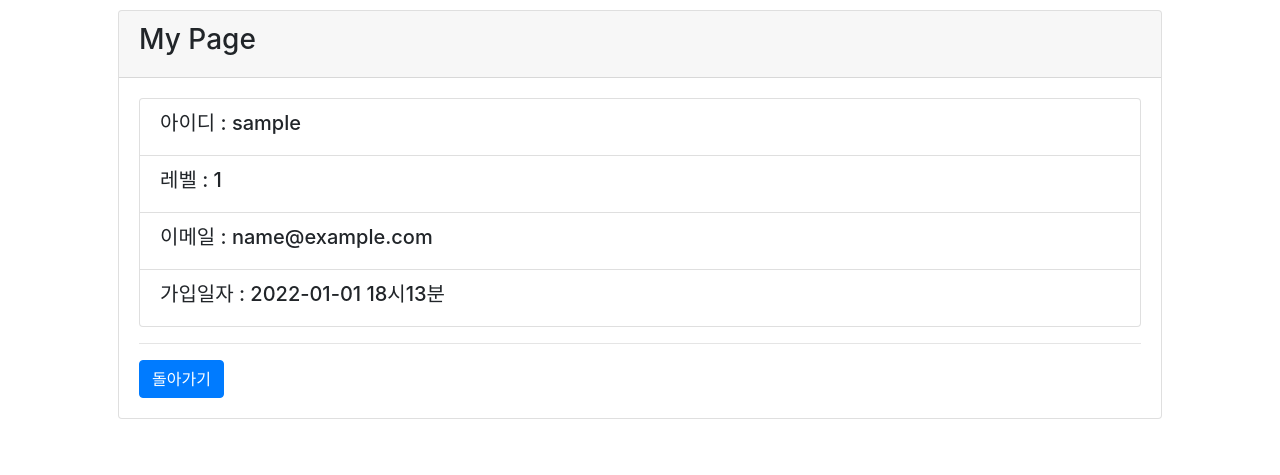
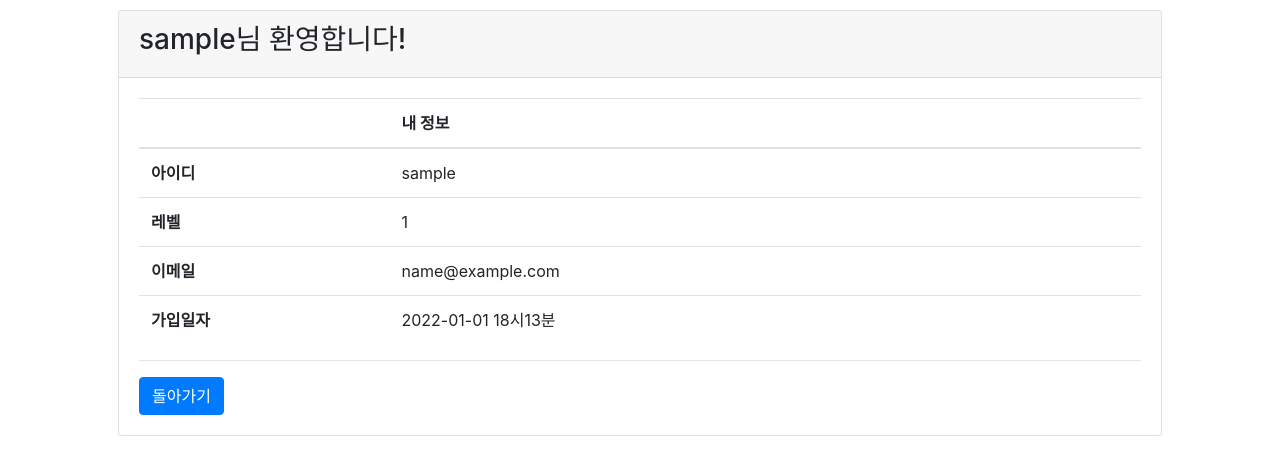
Before and after one commit to Mangbung2/Forensics_SNU, a Django app: page /bbs/mypage/ in a window 1280 px wide. Shown: the part 89-564 px from the top of the page. Run offline with Django 3.2, Linux system fonts and the light colour scheme; the visitor is signed in with stand-in values (Sample User, id 1); some libraries are stand-ins or nearby versions.

Commit message:
디자인수정

```diff
--- a/templates/bbs/mypage.html
+++ b/templates/bbs/mypage.html
@@ -7,15 +7,35 @@
     <div class="container px-4 px-lg-5" style="margin-top: 10px;">
         <div class="card">
             <div class="card-header">
-                <h3>My Page</h3>
+                <h3>{{user.username}}님 환영합니다!</h3>
             </div>
             <div class="card-body">
-              <ul class="list-group">
-                <li class="list-group-item"><h5>아이디 : {{user.username}}</h5></li>
-                <li class="list-group-item"><h5>레벨 : {{user.profile.level}}</h5></li>
-                <li class="list-group-item"><h5>이메일 : {{user.email}}</h5></li>
-                <li class="list-group-item"><h5>가입일자 : {{user.date_joined | date:'Y-m-d H시i분'}}</h5></li>
-              </ul>
+              <table class="table table-hover">
+                <thead>
+                  <tr>
+                    <th scope="col"></th>
+                    <th scope="col" width=75%>내 정보</th>
+                  </tr>
+                </thead>
+                <tbody>
+                  <tr>
+                    <th scope="row">아이디</th>
+                    <td colspan="2">{{user.username}}</td>
+                  </tr>
+                  <tr>
+                    <th scope="row">레벨</th>
+                    <td>{{user.profile.level}}</td>
+                  </tr>
+                  <tr>
+                    <th scope="row">이메일</th>
+                    <td>{{user.email}}</td>
+                  </tr>
+                  <tr>
+                    <th scope="row">가입일자</th>
+                    <td>{{user.date_joined | date:'Y-m-d H시i분'}}</td>
+                  </tr>
+                </tbody>
+              </table>
               <hr>
               <a href="{% url 'bbs:index' %}" class="btn btn-primary">돌아가기</a>
             </div>
```
